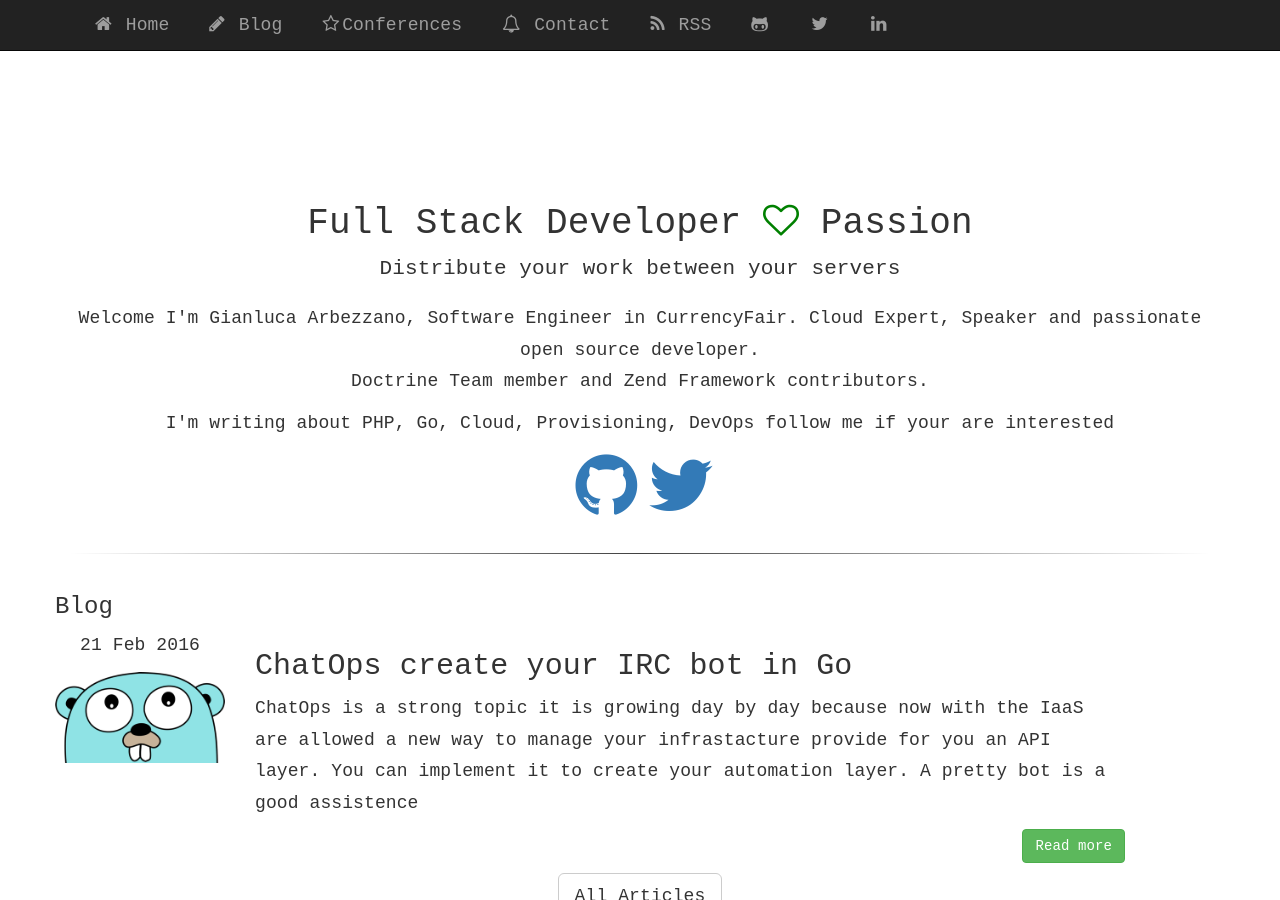
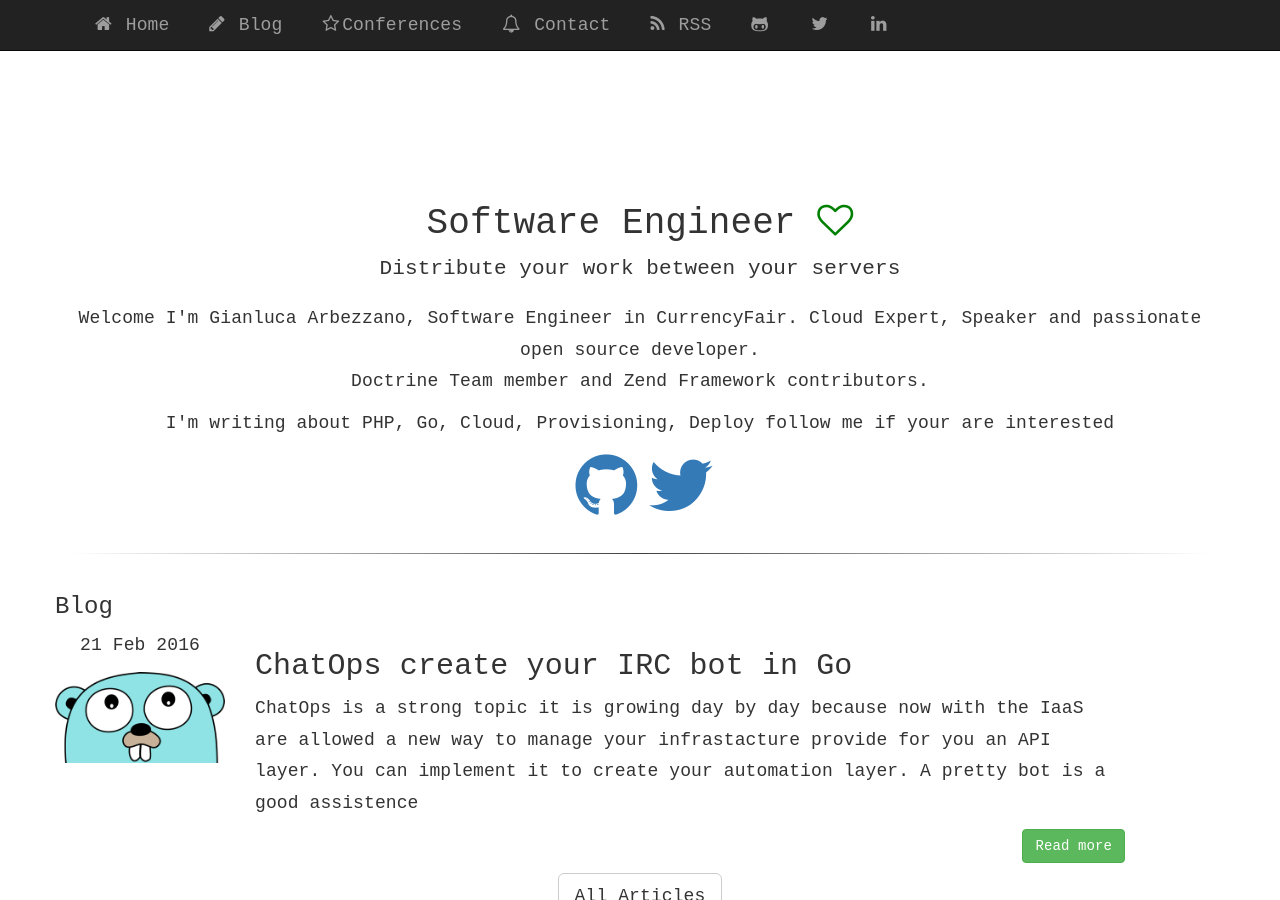
Before and after one commit to gianarb/gianarb.github.com, a Jekyll site: the page built from index.html, in a window 1280 px wide and 900 px high. Built offline with Jekyll 4.4.1, drawn with Linux system fonts in a browser that asks for light colours; nearby versions of some CDN libraries.

Commit message:
Software engineer

```diff
--- a/index.html
+++ b/index.html
@@ -7,10 +7,10 @@ summary: Gianluca Arbezzano, my personal blog, Software Engineer
 <div id="slogan" class="row">
   <div class="col-md-12">
     <div class="text-center">
-        <h1>Full Stack Developer <i class="fa fa-heart-o"></i> Passion</h1>
+        <h1>Software Engineer <i class="fa fa-heart-o"></i></h1>
         <p class="lead">Distribute your work between your servers</p>
         <p class="desc">Welcome I'm Gianluca Arbezzano, Software Engineer in CurrencyFair. Cloud Expert, Speaker and passionate open source developer.</br>Doctrine Team member and Zend Framework contributors.</p>
-        <p>I'm writing about PHP, Go, Cloud, Provisioning, DevOps follow me if your are interested</p>
+        <p>I'm writing about PHP, Go, Cloud, Provisioning, Deploy follow me if your are interested</p>
         <p class="social"><a href="https://github.com/gianarb"><i class="fa fa-github fa-4x"></i></a><a href="https://twitter.com/gianarb"><i class="fa fa-twitter fa-4x"></i></a></p>
     </div>
   </div>
```
